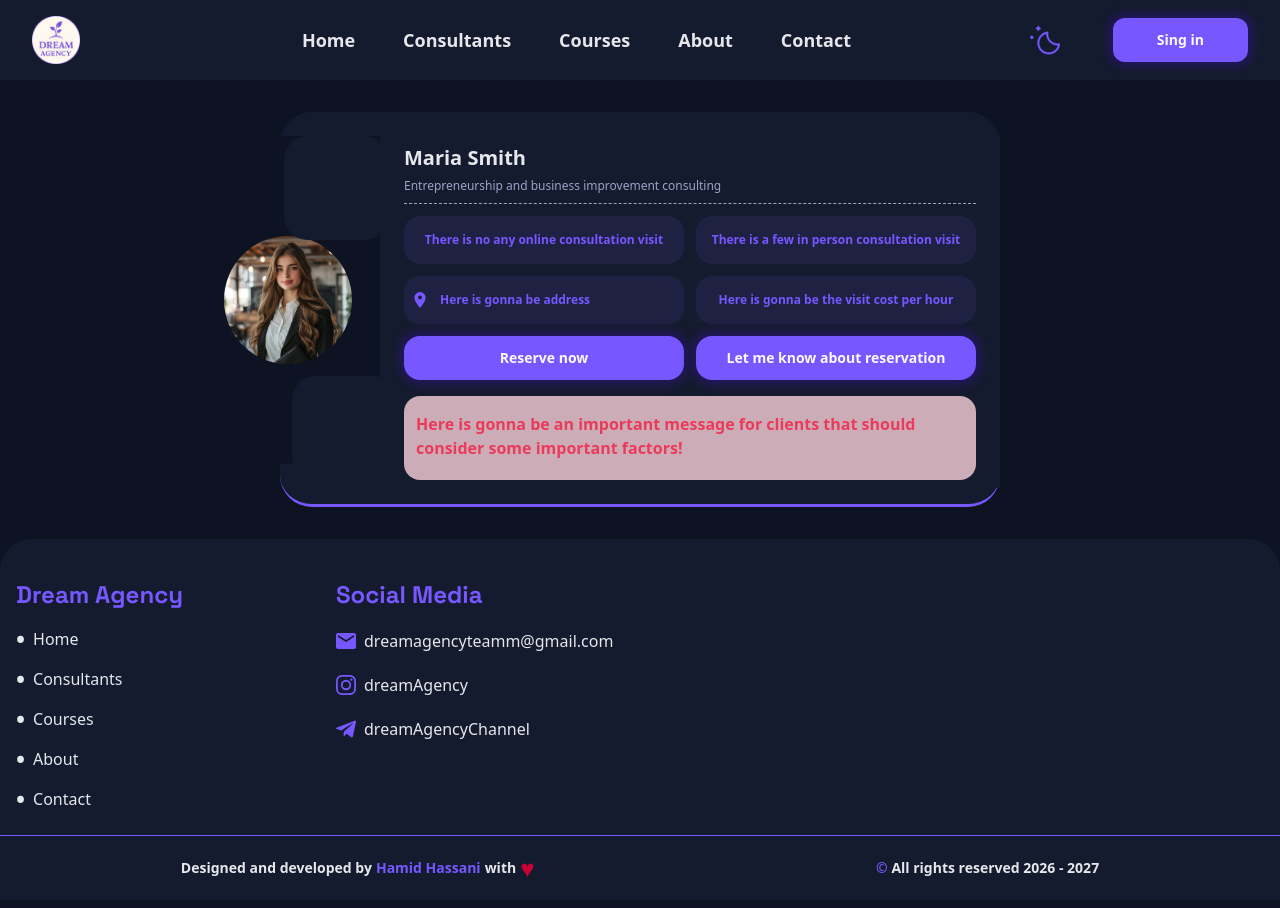
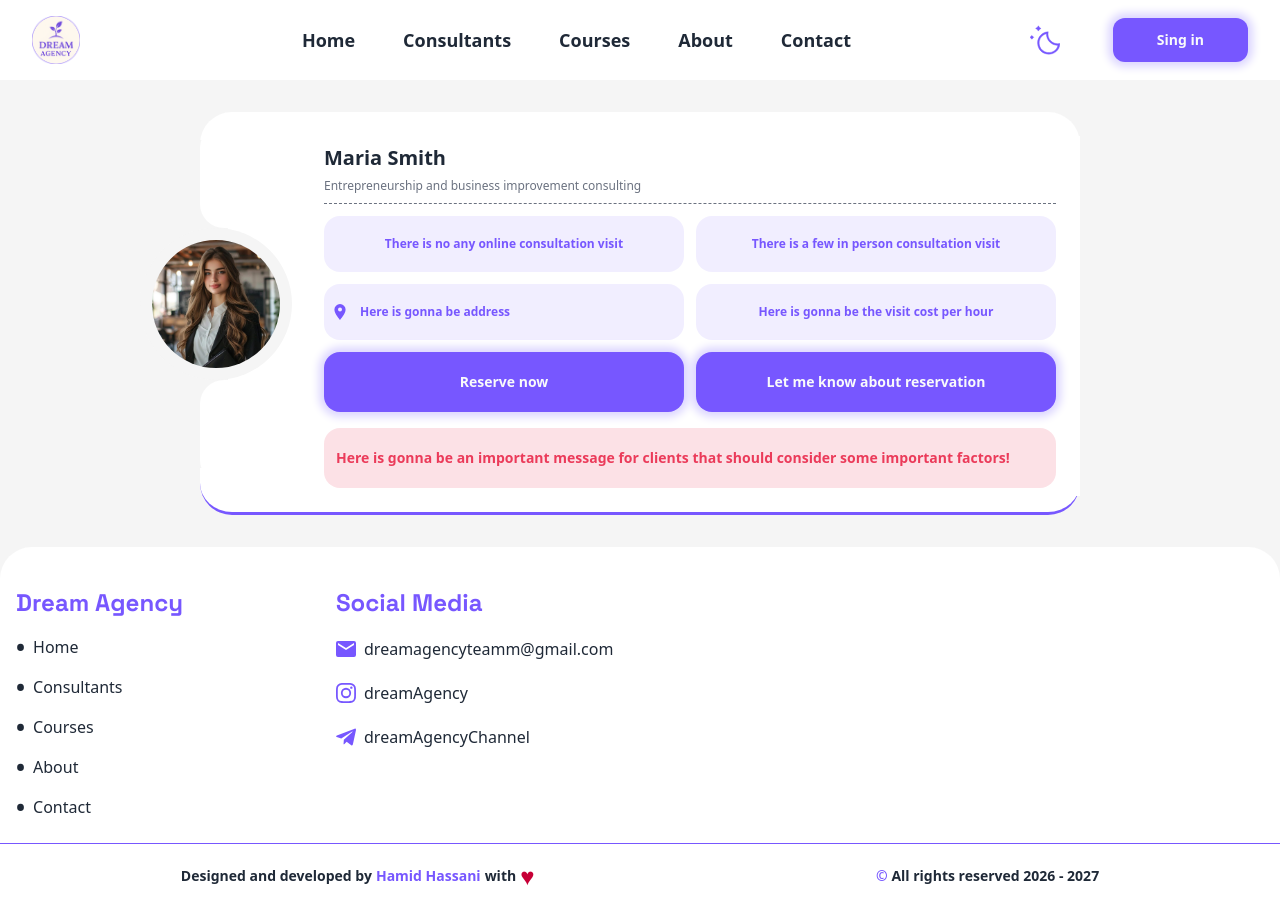
Before and after one commit to DreamAgencyhub/Front-end, a Next.js app: page /consultants/profile/1 in a window 1280 px wide. Built offline with nearby package versions, Linux system fonts and the light colour scheme.

Commit message:
feat:add consultants info card

```diff
--- a/app/(public)/(sharedLayout)/consultants/profile/ConsultantInfoCard.tsx
+++ b/app/(public)/(sharedLayout)/consultants/profile/ConsultantInfoCard.tsx
@@ -5,18 +5,19 @@ import SvgIconMaterialLocationOn from "@/app/components/icons/IconMaterialLocati
 
 export default function ConsultantInfoCard() {
   return (
-    <div className="relative w-88 bg-secondary-default rounded-4xl flex flex-col items-center shrink-0  h-fit pb-4 border-b-3 border-primary-500 md:grid md:grid-cols-[100px_1fr] md:w-[720px]">
-      <div className=" relative w-full bg-default-color h-16 md:w-82 md:h-30 z-10 md:rotate-90 md:-left-26">
-        <div className=" absolute right-1/2 translate-x-1/2  bg-default-color flex items-center justify-center w-36 h-36 rounded-full md:top-10  ">
+    <div className="relative w-88 bg-secondary-default rounded-4xl flex flex-col items-center shrink-0  h-fit pb-4 border-b-3 border-primary-500 md:grid md:grid-cols-[100px_1fr] md:w-165 lg:w-220">
+      <div className=" relative w-full bg-default-color h-16 md:w-82 md:bg-secondary-default z-10 md:rotate-90 md:-left-26">
+        <div className=" absolute right-1/2 translate-x-1/2 z-20 bg-default-color flex items-center justify-center w-36 h-36 md:w-38 md:h-38 rounded-full md:top-0  ">
           <div className="relative w-32 h-32 rounded-full overflow-hidden md:-rotate-90  ">
             <Image src={consultantPic} alt="consultants_profile" />
           </div>
         </div>
-        <div className=" absolute right-0 -bottom-20 md:bottom-3 md:-right-4  bg-secondary-default rounded-3xl w-26 h-26"></div>
-        <div className=" absolute left-0 -bottom-20 md:bottom-1 bg-secondary-default rounded-3xl w-26 h-26"></div>
+        <div className=" absolute right-0 -bottom-20 md:-bottom-7 md:-right-4 bg-secondary-default rounded-3xl w-26 h-26 z-20"></div>
+        <div className=" absolute left-0 -bottom-20 md:-top-3 md:-left-4  bg-secondary-default rounded-3xl w-26 h-26 z-20 "></div>
+        <div className=" hidden md:block absolute w-full h-16 bg-default-color z-10 top-16 "></div>
       </div>
 
-      <div className=" mt-20 md:mt-6 flex flex-col bg-secondary-default py-2  px-6 md:grid md:grid-cols-1 md:grid-rows-[60px_1fr_100px] z-40">
+      <div className=" mt-20 md:mt-6 flex flex-col bg-secondary-default py-2  px-6 md:grid md:grid-cols-1 md:grid-rows-[60px_1fr_auto] z-40">
         <div className="border-b border-dashed border-text-muted pb-4 md:pb-0  text-center md:text-start ">
           <h3 className="text-xl font-semibold ">Maria Smith</h3>
           <span className="text-xs text-text-muted">
@@ -25,28 +26,28 @@ export default function ConsultantInfoCard() {
         </div>
 
         <div className=" text-xs text-primary-500 text-center mt-3 font-semibold flex flex-col gap-3 md:grid md:grid-cols-2 ">
-          <div className="bg-primary-500/10 rounded-2xl py-4 px-2">
+          <div className="bg-primary-500/10 rounded-2xl py-5 px-2">
             <p>There is no any online consultation visit</p>
           </div>
-          <div className="bg-primary-500/10 rounded-2xl py-4 px-2">
+          <div className="bg-primary-500/10 rounded-2xl py-5 px-2">
             <p>There is a few in person consultation visit </p>
           </div>
-          <div className="bg-primary-500/10 rounded-2xl py-4 px-2 flex items-center justify-start gap-3 ">
+          <div className="bg-primary-500/10 rounded-2xl py-5 px-2 flex items-center justify-start gap-3 ">
             <SvgIconMaterialLocationOn className="fill-primary-500 text-base stroke-none " />
             <p>Here is gonna be address</p>
           </div>
-          <div className="bg-primary-500/10 rounded-2xl py-4 px-2">
+          <div className="bg-primary-500/10 rounded-2xl py-5 px-2">
             <p>Here is gonna be the visit cost per hour </p>
           </div>
 
-          <Button className="text-sm" variant="primary" size="large">
+          <Button className="text-sm py-5" variant="primary" size="large">
             Reserve now
           </Button>
-          <Button className="text-sm" variant="primary" size="large">
+          <Button className="text-sm py-5" variant="primary" size="large">
             Let me know about reservation
           </Button>
         </div>
-        <div className="bg-accent-100/80 rounded-2xl py-4 px-3 font-semibold mt-4">
+        <div className="bg-accent-300/20 rounded-2xl py-5 px-3 font-semibold text-sm mt-4">
           <p className="text-accent-500">
             Here is gonna be an important message for clients that should
             consider some important factors!
--- a/app/layout.tsx
+++ b/app/layout.tsx
@@ -30,7 +30,7 @@ export default function RootLayout({
   children: React.ReactNode;
 }>) {
   return (
-    <html lang="en" data-theme="dark" className="scroll-smooth">
+    <html lang="en" data-theme="light" className="scroll-smooth">
       <body
         className={`${manrope.variable} ${spaceGrotesk.variable} font-sans bg-default-color  text-text-default`}
       >
```
